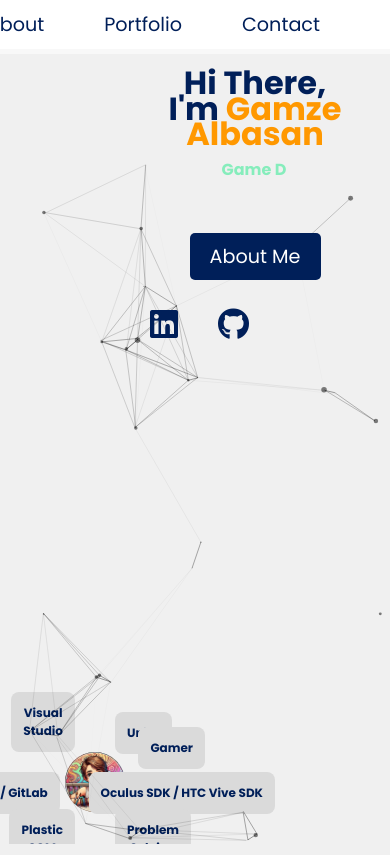
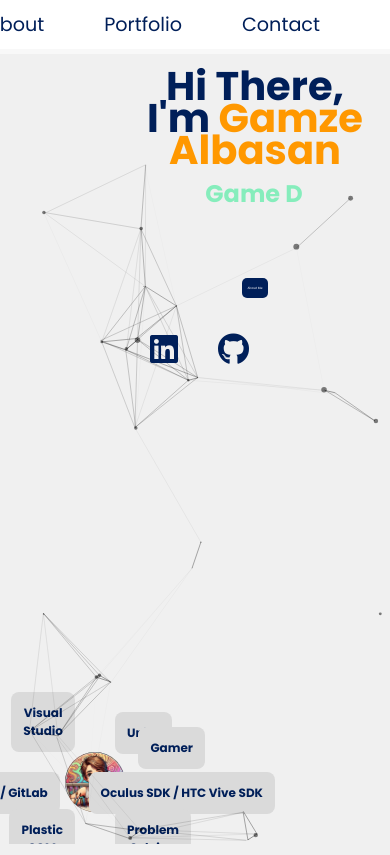
Before and after one commit to gmzalbsn/gamze.github.io, a PHP site: page / in a window 390 px wide; the page is wider, and only the part inside the window is pictured. Shown: the top 855 px of that part. Run offline with PHP 8.4, Linux system fonts and the light colour scheme.

Commit message:
Update styles.css

```diff
--- a/styles.css
+++ b/styles.css
@@ -78,19 +78,19 @@ body {
     }
 
    .content h1 {
-    font-size: 2rem !important; /* Font boyutunu kesin olarak belirleme */
+    font-size: 2.5rem !important; /* Font boyutunu kesin olarak belirleme */
     line-height: 0.8;
     margin-bottom: 10px;
 }
 
     .unity-developer {
-        font-size: 1rem !important;        /* Alt başlığı küçültme */
+        font-size: 1.5rem !important;        /* Alt başlığı küçültme */
         margin-bottom: 1px;
     }
 
     .btn {
-        font-size: 0.2rem;           /* Buton yazı boyutunu küçültme */
-        padding: 2px 4px;            /* Butonun boyutunu daha küçük yapma */
+        font-size: 0.2rem !important;           /* Buton yazı boyutunu küçültme */
+        padding: 8px 5px !important;            /* Butonun boyutunu daha küçük yapma */
     }
 
     .image {
```
